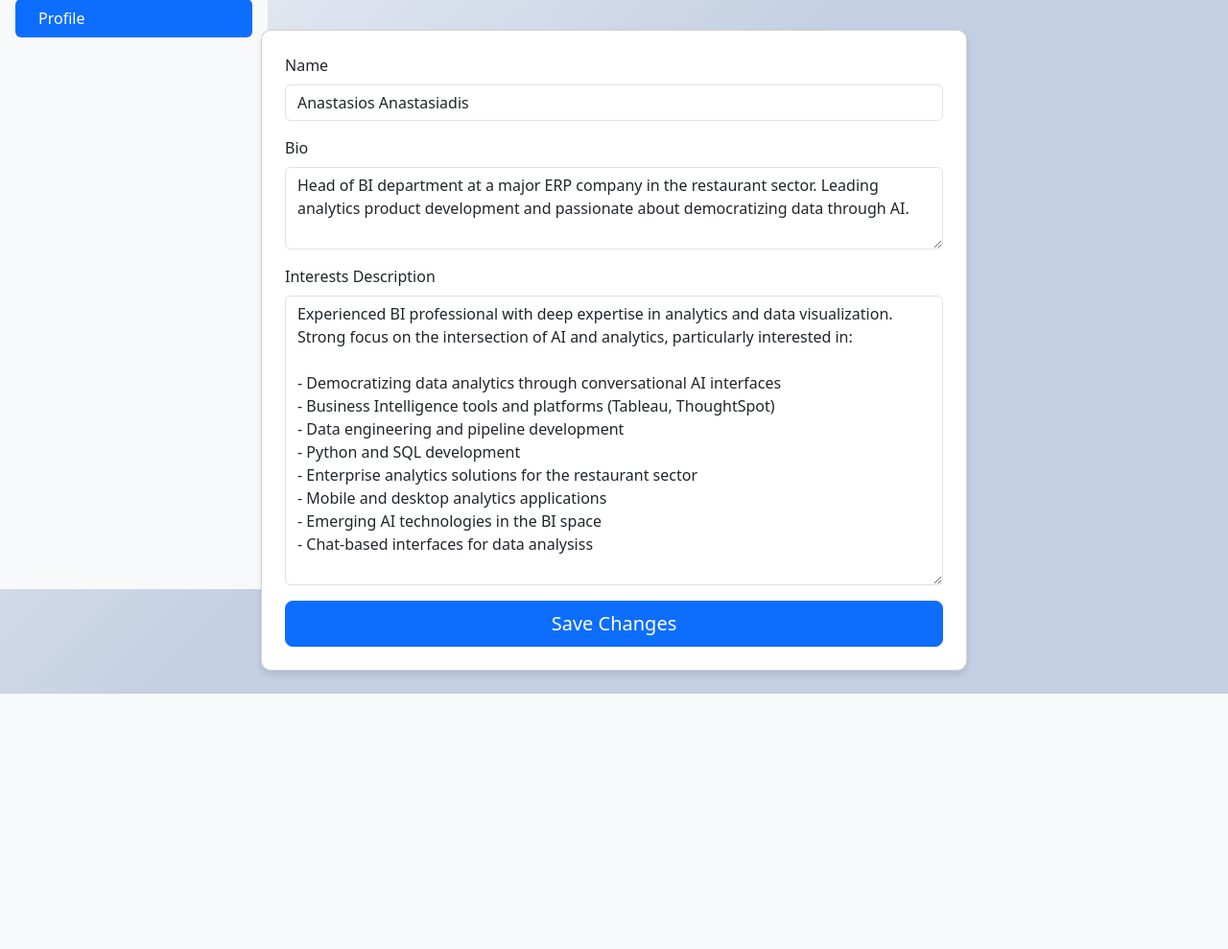
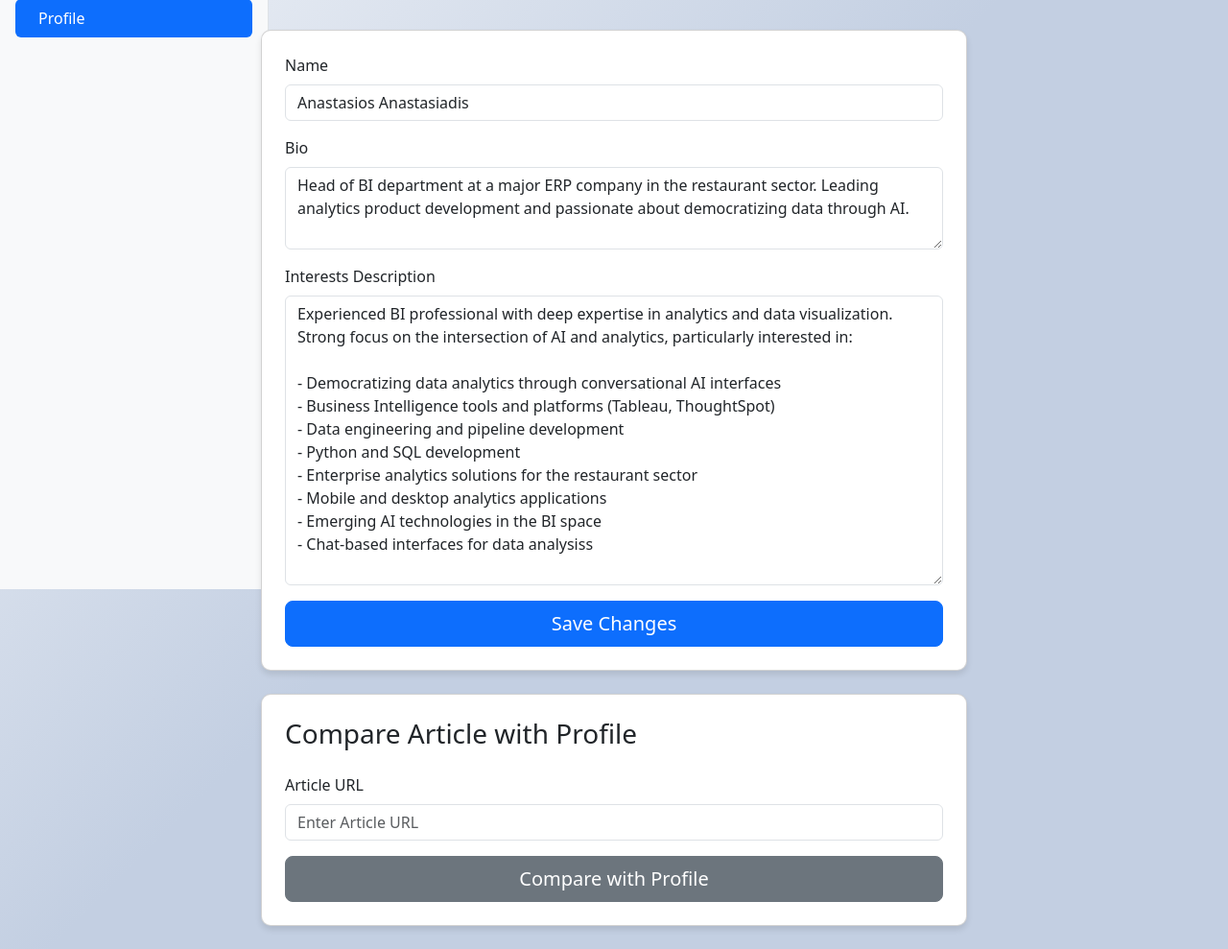
Before and after one commit to TasosNorma/Audience_Builder, a Flask app: page /profile in a window 1280 px wide. Shown: the part 186-1175 px from the top of the page at 96% size. Before the commit the page ends 909 px from the top, so only its background shows below. Run offline with Flask 3, Linux system fonts and the light colour scheme; parts of the project's set-up code (start-up, migrations or seed data) failed here and were passed over.

Commit message:
added stuff in the profile page for you to be able to evaluate wheather your profile fits a specific url, you can then edit your profile and test and iterate on it.

```diff
--- a/app/content_processor.py
+++ b/app/content_processor.py
@@ -160,7 +160,7 @@ class ContentProcessor:
 # This class is handling the comparison of the article to the profile of the user
 class ProfileComparer:
     def __init__(self) -> None:
-        self.llm = ChatOpenAI(openai_api_key=os.getenv('OPENAI_API_KEY'), model_name='gpt-4o', temperature=0)
+        self.llm = ChatOpenAI(openai_api_key=os.getenv('OPENAI_API_KEY'), model_name='gpt-4o-mini', temperature=0)
         self.crawler = ContentProcessor()
 
     # This method returns the interests of a profile, gets an ID of the profile
--- a/app/forms.py
+++ b/app/forms.py
@@ -18,3 +18,7 @@ class ProfileForm(FlaskForm):
     bio = TextAreaField('Bio',validators=[DataRequired()])
     interests_description = TextAreaField('Interests Description', validators=[DataRequired()])
     submit = SubmitField('Save Changes')
+
+class ArticleCompareForm(FlaskForm):
+    article_url = StringField('Article URL', validators=[DataRequired(), URL()])
+    submit = SubmitField('Compare with Profile')
--- a/app/routes/base_routes.py
+++ b/app/routes/base_routes.py
@@ -1,7 +1,7 @@
 from flask import Flask, render_template, Blueprint, redirect, flash, url_for
 import os
-from ..forms import UrlSubmit, PromptForm, ProfileForm
-from ..content_processor import ContentProcessor
+from ..forms import UrlSubmit, PromptForm, ProfileForm, ArticleCompareForm
+from ..content_processor import ContentProcessor, ProfileComparer
 from ..database.database import SessionLocal
 from ..database.models import Prompt, Profile
 
@@ -59,26 +59,58 @@ def prompts():
     return render_template('prompts.html', form=form)
 
 @bp.route('/profile', methods = ['GET','POST'])
-def profile():
+async def profile():
     db = SessionLocal()
     profile = db.query(Profile).filter(Profile.id == 1).first()
-    if profile:
-        form = ProfileForm(obj=profile)
-    else:
-        form = ProfileForm()
-    if form.validate_on_submit():
+
+    profile_form = ProfileForm(obj=profile) if profile else ProfileForm()
+    article_comparison_form = ArticleCompareForm()
+    comparison_result = None
+    db.close()
+    return render_template('profile.html',
+                        profile_form=profile_form,
+                        article_comparison_form=article_comparison_form,
+                        comparison_result=comparison_result)
+
+
+@bp.route('/profile/update', methods=['POST'])
+async def update_profile():
+    db = SessionLocal()
+    profile = db.query(Profile).filter(Profile.id == 1).first()
+    profile_form = ProfileForm(obj=profile)
+    if profile_form.validate_on_submit():
         try:
-            print('Trying to change the database object')
-            profile.full_name = form.full_name.data
-            profile.bio = form.bio.data
-            profile.interests_description = form.interests_description.data
+            profile.full_name = profile_form.full_name.data
+            profile.bio = profile_form.bio.data
+            profile.interests_description = profile_form.interests_description.data
             db.commit()
             flash('Profile updated successfully','success')
-            print("Finished")
             return redirect(url_for('base.profile'))
         except Exception as e:
             db.rollback()
             flash(f'Error updating profile {str(e)}')
+    db.close()
+    return redirect(url_for('base.profile'))
 
+@bp.route('/profile/compare',methods=['POST'])
+async def compare_article():
+    db = SessionLocal()
+    profile = db.query(Profile).filter(Profile.id == 1).first()
+    article_comparison_form = ArticleCompareForm()
+    comparison_result = None
+    if article_comparison_form.validate_on_submit():
+        try:
+            comparer = ProfileComparer()
+            comparer.setup_comparison_chain()
+            comparison_result = await comparer.compare_article_to_profile(
+                article_url=article_comparison_form.article_url.data,
+                id=profile.id
+            )
+            flash('Article comparison completed', 'success')
+        except Exception as e:
+            flash(f'Error comparing the articles {str(e)}')
     db.close()
-    return render_template('profile.html', form=form)
+    return render_template('profile.html',
+                         profile_form=ProfileForm(obj=profile),
+                         article_comparison_form=article_comparison_form,
+                         comparison_result=comparison_result)
--- a/app/templates/profile.html
+++ b/app/templates/profile.html
@@ -13,6 +13,21 @@
         .form-card {
             box-shadow: 0 4px 6px rgba(0, 0, 0, 0.1);
             border-radius: 10px;
+        }
+        /* Loading spinner styles */
+        .loading-spinner {
+            display: none;
+            position: relative;
+            padding: 20px;
+            text-align: center;
+        }
+        /* Show spinner when form has 'loading' class */
+        form.loading .loading-spinner{
+            display: block;
+        }
+        /* Hide submit button when loading */
+        form.loading .submit-btn {
+            display: none;
         }
     </style>
 </head>
@@ -36,28 +51,64 @@
                     {% endif %}
                 {% endwith %}
                 <div class="card form-card p-4 mb-4">
-                    <form method="POST">
-                        {{ form.csrf_token }}
+                    <form method="POST" name="profile_form" action="{{ url_for('base.update_profile') }}">
+                        {{ profile_form.csrf_token }}
                         <div class="mb-3">
-                            {{ form.full_name.label(class_="form-label") }}
-                            {{ form.full_name(class_="form-control") }}
+                            {{ profile_form.full_name.label(class_="form-label") }}
+                            {{ profile_form.full_name(class_="form-control") }}
                         </div>
                         <div class="mb-3">
-                            {{ form.bio.label(class_="form-label") }}
-                            {{ form.bio(class_="form-control", rows="3") }}
+                            {{ profile_form.bio.label(class_="form-label") }}
+                            {{ profile_form.bio(class_="form-control", rows="3") }}
                         </div>
                         <div class="mb-3">
-                            {{ form.interests_description.label(class_="form-label") }}
-                            {{ form.interests_description(class_="form-control", rows="12") }}
+                            {{ profile_form.interests_description.label(class_="form-label") }}
+                            {{ profile_form.interests_description(class_="form-control", rows="12") }}
                         </div>
                         <div class="d-grid">
-                            {{ form.submit(class_="btn btn-primary btn-lg") }}
+                            {{ profile_form.submit(class_="btn btn-primary btn-lg") }}
                         </div>
                     </form>
                 </div>
+                <div class="card form-card p-4 mb-4">
+                    <h3 class="mb-4">Compare Article with Profile</h3>
+                    <form method="POST" name="comparison_form" action="{{ url_for('base.compare_article') }}" id="comparisonForm">
+                        {{article_comparison_form.csrf_token}}
+                        <div class="mb-3">
+                            {{article_comparison_form.article_url.label (class_="form-label")}}
+                            {{article_comparison_form.article_url(class_="form-control",placeholder="Enter Article URL")}}
+                        </div>
+                        <div class="d-grid">
+                            {{ article_comparison_form.submit(class_="btn btn-secondary btn-lg submit-btn")}}
+                        </div>
+                        <div class="loading-spinner">
+                            <div class="spinner-border text-primary" role="status">
+                                <span class="visually-hidden">Loading...</span>
+                            </div>
+                            <p class="mt-3 text-muted">Comparing article with your profile... This might take a few seconds</p>
+                        </div>
+                    </form>
+                </div>
+                {% if comparison_result %}
+                    <div class="mt-4">
+                        <h4>Comparison Result:</h4>
+                        <div class="alert{% if comparison_result.status == 'success'%} alert-success{%else%}alert-danger{%endif%}">
+                            {% if comparison_result.status == 'success' %}
+                                {{ comparison_result.llm_response }}
+                            {% else %}
+                                {{ comparison_result.message }}
+                            {% endif %}
+                        </div>
+                    </div>
+                {%endif%}
             </div>
         </div>
     </div>
     <script src="https://cdn.jsdelivr.net/npm/bootstrap@5.3.0/dist/js/bootstrap.bundle.min.js"></script>
+    <script>
+        document.getElementById('comparisonForm').addEventListener('submit', function(e) {
+            this.classList.add('loading');
+        });
+    </script>
 </body>
 </html>
```
Also changed, not shown: instance/prompts.db.
